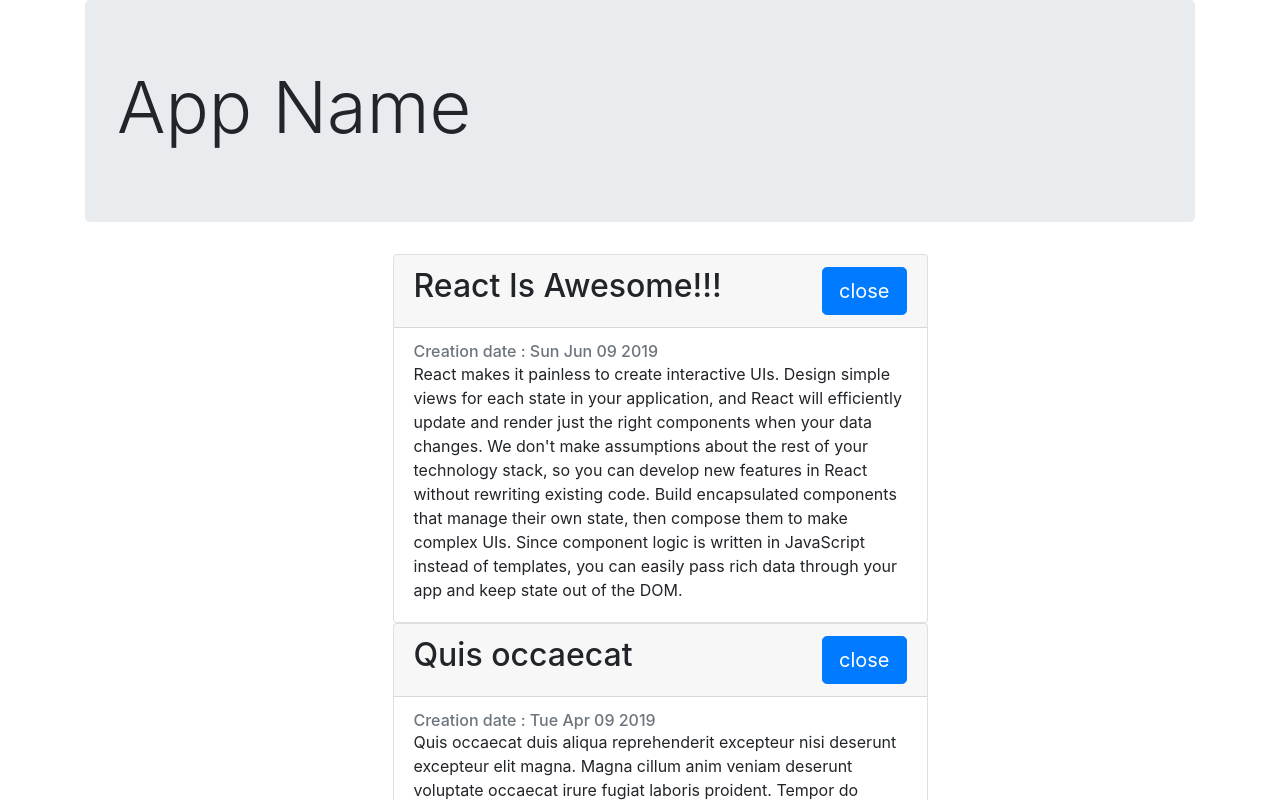
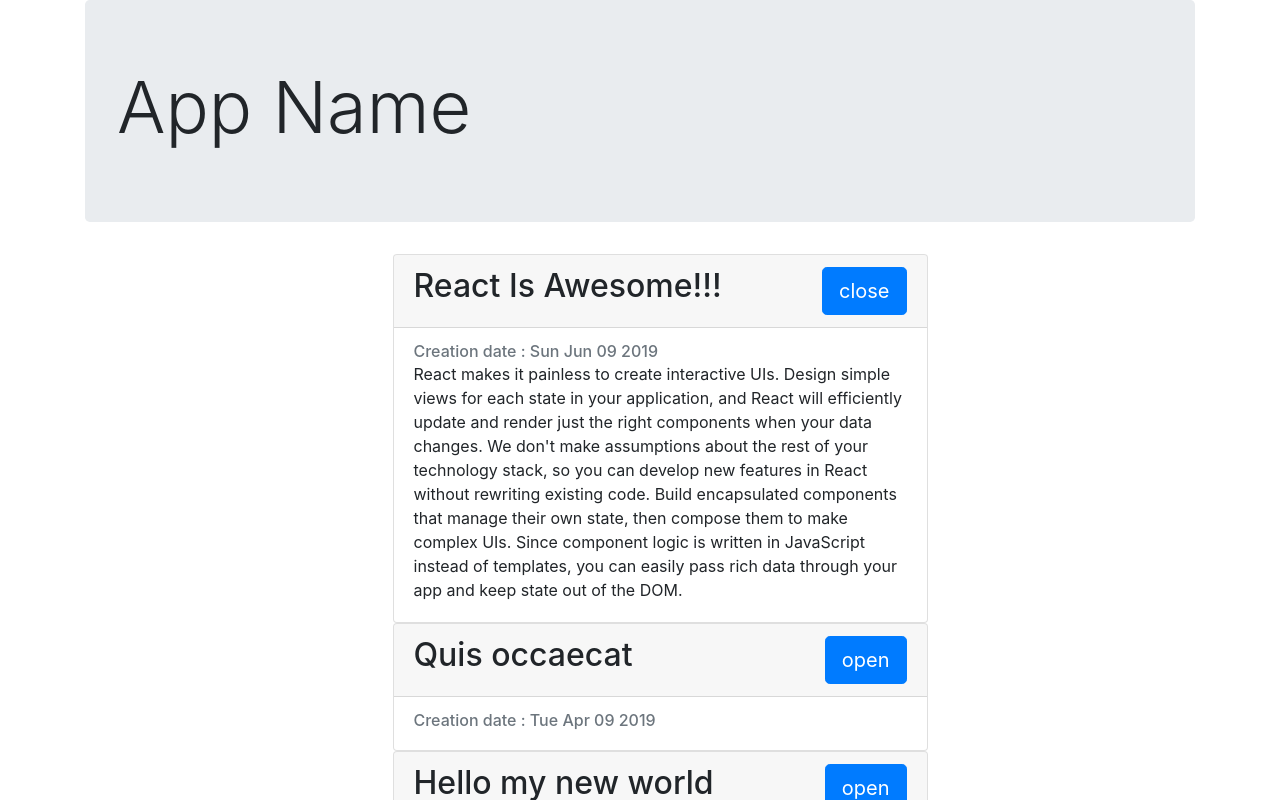
Before and after one commit to evgenynovak/book-app, a React (Create React App) app: page / in a window 1280 px wide. Shown: the top 800 px of the page. Built offline with nearby package versions, Linux system fonts and the light colour scheme.

Commit message:
Article: opening only the first block

```diff
--- a/src/components/Article.js
+++ b/src/components/Article.js
@@ -1,9 +1,17 @@
 import React, {Component} from 'react'
 
 class Article extends Component {
-      state = {
-        isOpen: true
+  constructor(props) {
+    super(props)
+
+    this.state = {
+      isOpen: props.defaultOpen
     }
+  }
+
+  componentWillMount() {
+    console.log('---','mounting')
+  }
 
   render() {
       const {article} = this.props
--- a/src/components/ArticleList/index.js
+++ b/src/components/ArticleList/index.js
@@ -2,9 +2,9 @@
 import Article from '../Article'
 import './style.css'
 export default function ArticleList({articles}) {
-        const articleElements = articles.map(article =>
+        const articleElements = articles.map( (article, index) =>
             <li key = {article.id} className="article-list__li">
-              <Article article = {article}/>
+              <Article article = {article} defaultOpen = {index === 0}/>
             </li>
           )
         return(
```
